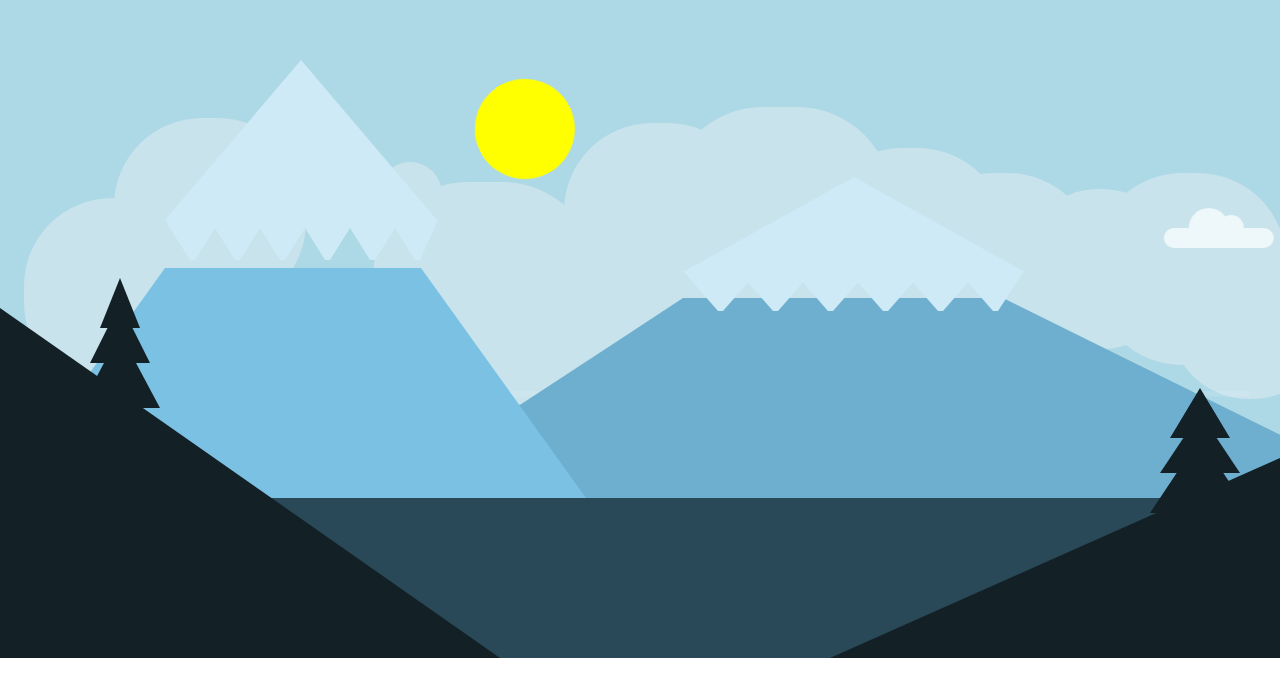
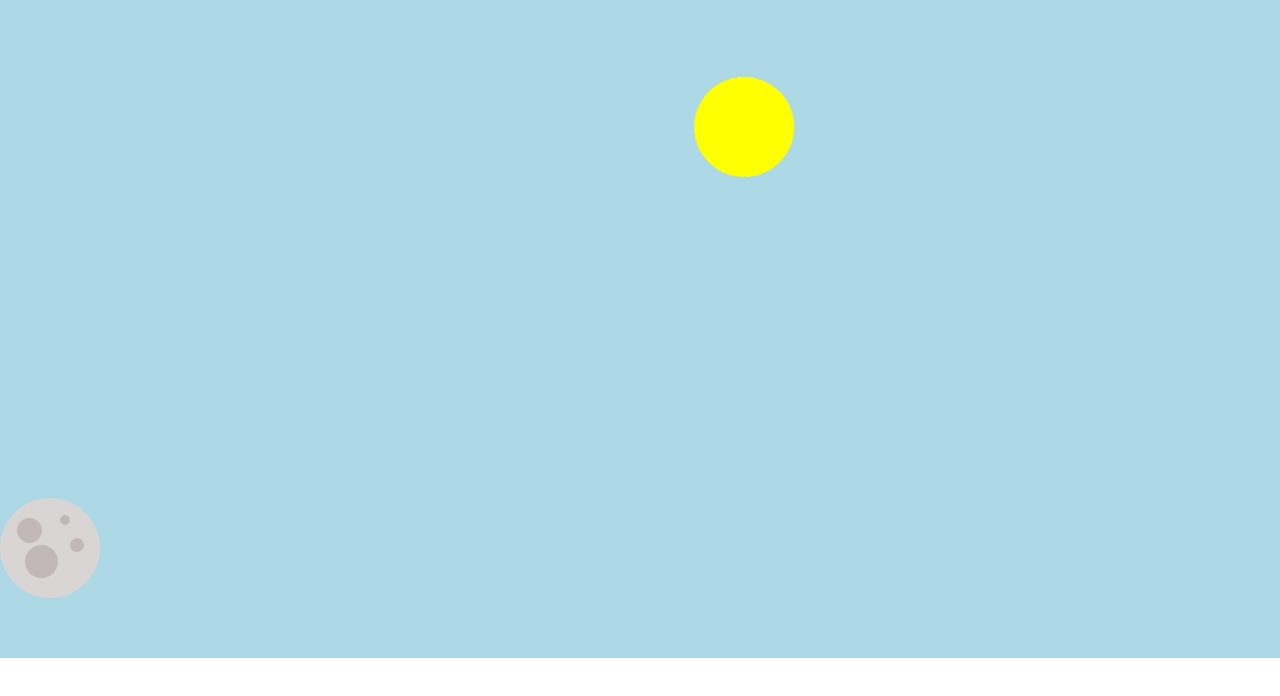
Before and after one commit to mmarsden89/mountain-view, a React (Create React App) app: page / in a window 1280 px wide. Shown: the part 142-838 px from the top of the page. After the commit the page ends 800 px from the top, so only its background shows below. Built offline with nearby package versions, Linux system fonts and the light colour scheme.

Commit message:
work on moon path

```diff
--- a/src/App.css
+++ b/src/App.css
@@ -17,10 +17,10 @@
   30% {
     background-color: orange;
   }
-  40% {
+  35% {
     background-color: rgb(37, 1, 37);
   }
-  60% {
+  65% {
     background-color: rgb(37, 1, 37);
   }
   70% {
--- a/src/App.js
+++ b/src/App.js
@@ -5,7 +5,7 @@ function App() {
   return (
     <div className="App">
       <CelestialContainer />
-      <Mountains />
+      {/* <Mountains /> */}
     </div>
   );
 }
--- a/src/Components/CelestialContainer/CelestialContainer.scss
+++ b/src/Components/CelestialContainer/CelestialContainer.scss
@@ -2,6 +2,7 @@
   width: 100vw;
   height: 100vh;
   position: absolute;
+  overflow: hidden;
 }
 
 .moon-container,
@@ -13,15 +14,65 @@
 }
 
 .moon {
+  // z-index: 10;
+  position: absolute;
+  height: 100px;
+  width: 100px;
+  border-radius: 50%;
+  background-color: rgb(218, 213, 213);
+}
+
+.crater {
+  width: 25px;
+  height: 25px;
+  position: absolute;
+  border-radius: 50%;
+  background-color: rgb(194, 184, 184);
+  top: 20px;
+  left: 17px;
+}
+
+.crater2 {
+  width: 33px;
+  height: 33px;
+  border-radius: 50%;
+  position: absolute;
+  background-color: rgb(194, 184, 184);
+  top: 47px;
+  left: 25px;
+}
+
+.crater3 {
+  width: 10px;
+  height: 10px;
+  border-radius: 50%;
+  position: absolute;
+  background-color: rgb(194, 184, 184);
+  top: 17px;
+  left: 60px;
+}
+
+.crater4 {
+  width: 14px;
+  height: 14px;
+  border-radius: 50%;
+  position: absolute;
+  background-color: rgb(194, 184, 184);
+  top: 40px;
+  left: 70px;
+}
+
+.moon-container {
 }
 
 .sun {
-  z-index: 10;
+  // z-index: 10;
   position: absolute;
   height: 100px;
   width: 100px;
   border-radius: 50%;
   background-color: yellow;
+  // box-shadow: 0px 0px 5px 5px yellow;
   // top: 100%;
   // top: 0;
 }
@@ -31,10 +82,43 @@
 }
 
 @keyframes sunpath {
-  from {
-    transform: rotate(45deg);
+  0% {
+    transform: rotate(70deg);
   }
-  to {
-    transform: rotate(405deg);
+  30% {
+    transform: rotate(150deg);
+  }
+  31% {
+    transform: rotate(200deg);
+  }
+  69% {
+    transform: rotate(200deg);
+  }
+  70% {
+    transform: rotate(380deg);
+  }
+  100% {
+    transform: rotate(430deg);
   }
 }
+
+@keyframes moonpath {
+  0% {
+    transform: rotate(70deg);
+  }
+  30% {
+    transform: rotate(150deg);
+  }
+  31% {
+    transform: rotate(200deg);
+  }
+  69% {
+    transform: rotate(200deg);
+  }
+  70% {
+    transform: rotate(380deg);
+  }
+  100% {
+    transform: rotate(430deg);
+  }
+}
--- a/src/Components/CelestialContainer/Moon.js
+++ b/src/Components/CelestialContainer/Moon.js
@@ -1,7 +1,12 @@
 const Moon = () => {
   return (
     <div className="moon-container">
-      <div className="moon"></div>
+      <div className="moon">
+        <div className="crater"></div>
+        <div className="crater2"></div>
+        <div className="crater3"></div>
+        <div className="crater4"></div>
+      </div>
     </div>
   );
 };
```
